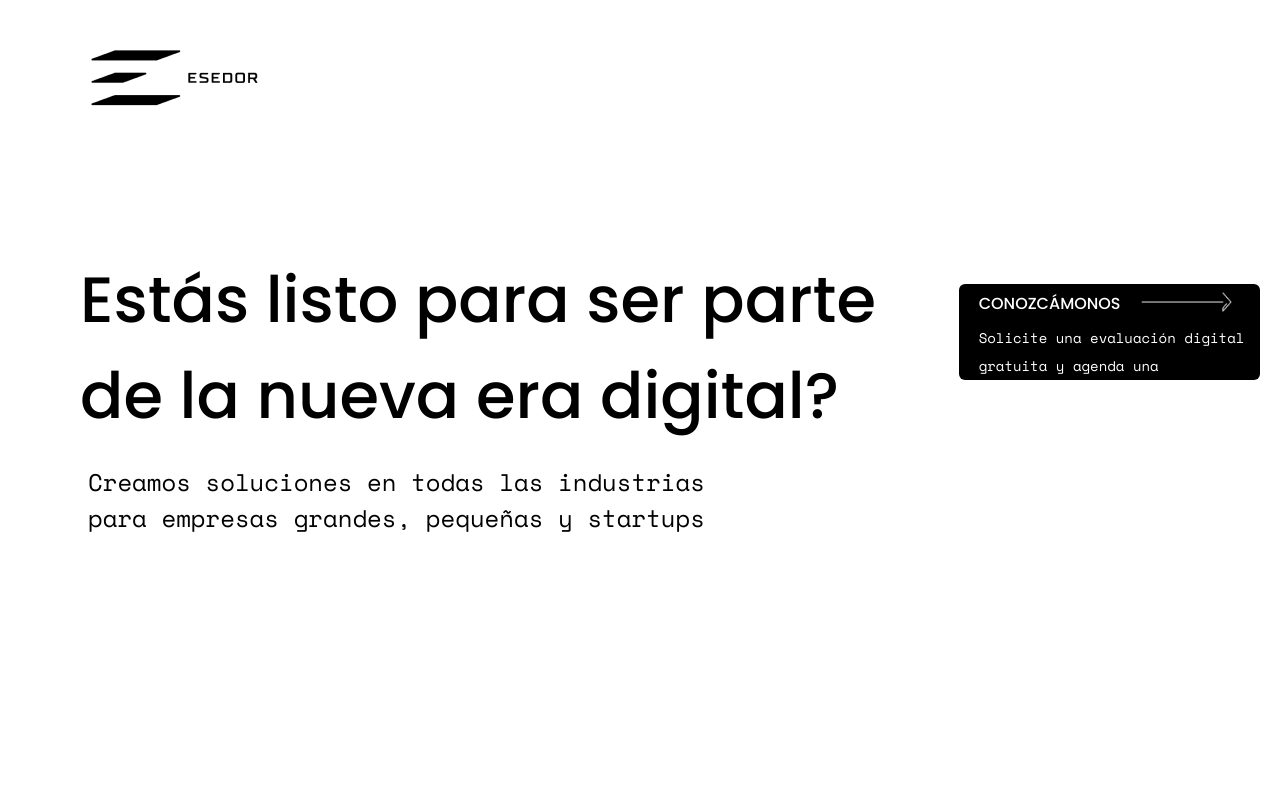
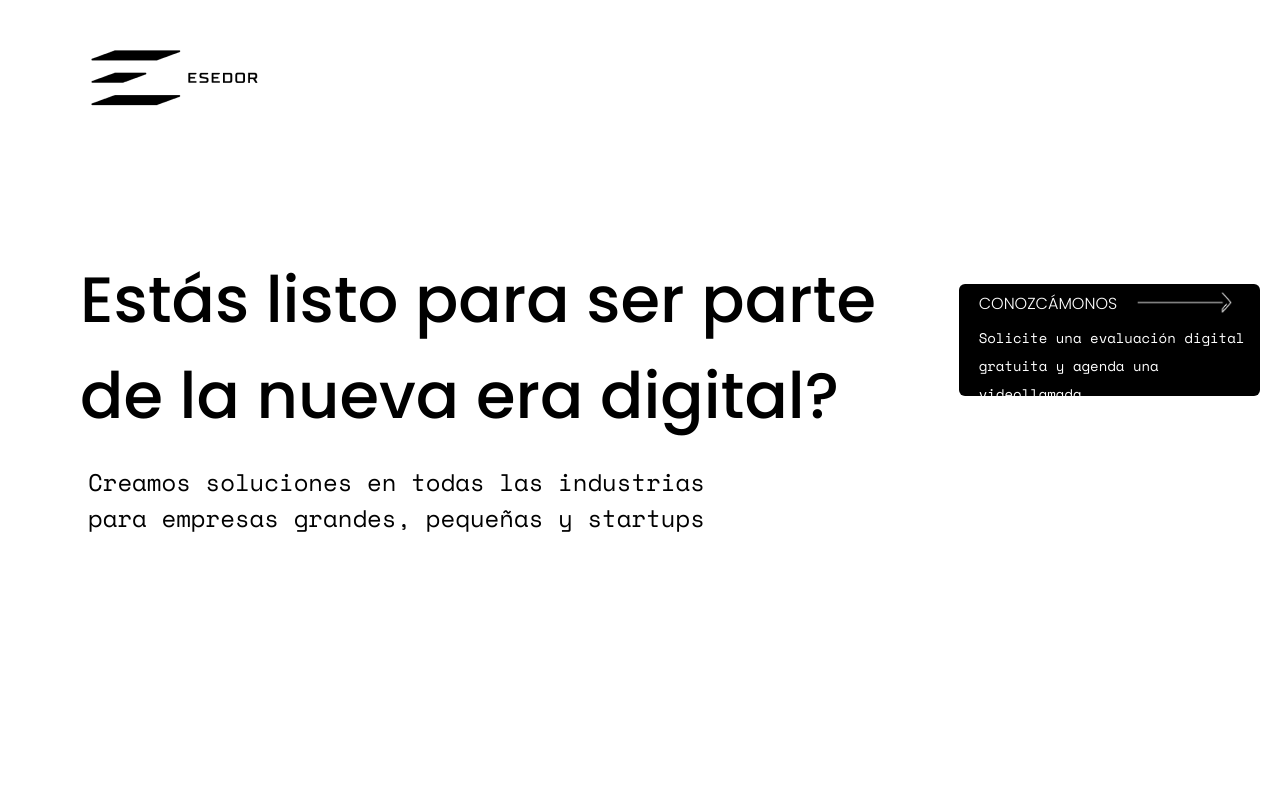
Before and after one commit to ZambranoBeicker/esedor_landingpage-web, a React (Create React App) app: page / in a window 1280 px wide. Shown: the top 800 px of the page. Built offline with nearby package versions, Linux system fonts and the light colour scheme.

Commit message:
Add sass dir and hero.scss with styles

```diff
--- a/src/components/Hero.js
+++ b/src/components/Hero.js
@@ -52,7 +52,7 @@ const info = <p className="text-sm max-w-full leading-loose">{props.info}</p>
 
 
     return (
-        <div className="arrow-cta bg-black text-white w-3/12 mr-5 mt-8 pr-2 px-5 h-24 rounded-md">
+        <div className="arrow-cta bg-black text-white w-3/12 mr-5 mt-8 pr-2 px-5 rounded-md">
             <DynamicFlex flex={true}>
                 {titleImg}
             </DynamicFlex>
--- a/src/index.css
+++ b/src/index.css
@@ -21,4 +21,12 @@ code {
 .text-gray {
   color: #6e6e6e;
 }
+
+.arrow-cta {
+  height: 7rem;
+}
+
+.arrow-cta h4 {
+  font-weight: 300;
+}
 /*# sourceMappingURL=index.css.map */
--- a/src/index.scss
+++ b/src/index.scss
@@ -1,3 +1,4 @@
+
 body {
   margin: 0;
 
@@ -13,7 +14,7 @@ body {
 
 code {
   font-family: source-code-pro, Menlo, Monaco, Consolas, 'Courier New',
-    monospace;
+  monospace;
 }
 
 .bg-blue{
@@ -22,3 +23,5 @@ code {
 .text-gray{
   color: #6e6e6e;
 }
+
+@import 'sass/_hero.scss';
--- /dev/null
+++ b/src/sass/_hero.scss
@@ -0,0 +1,7 @@
+.arrow-cta{
+  height: 7rem;
+
+  h4{
+    font-weight: 300;
+  }
+}
```
